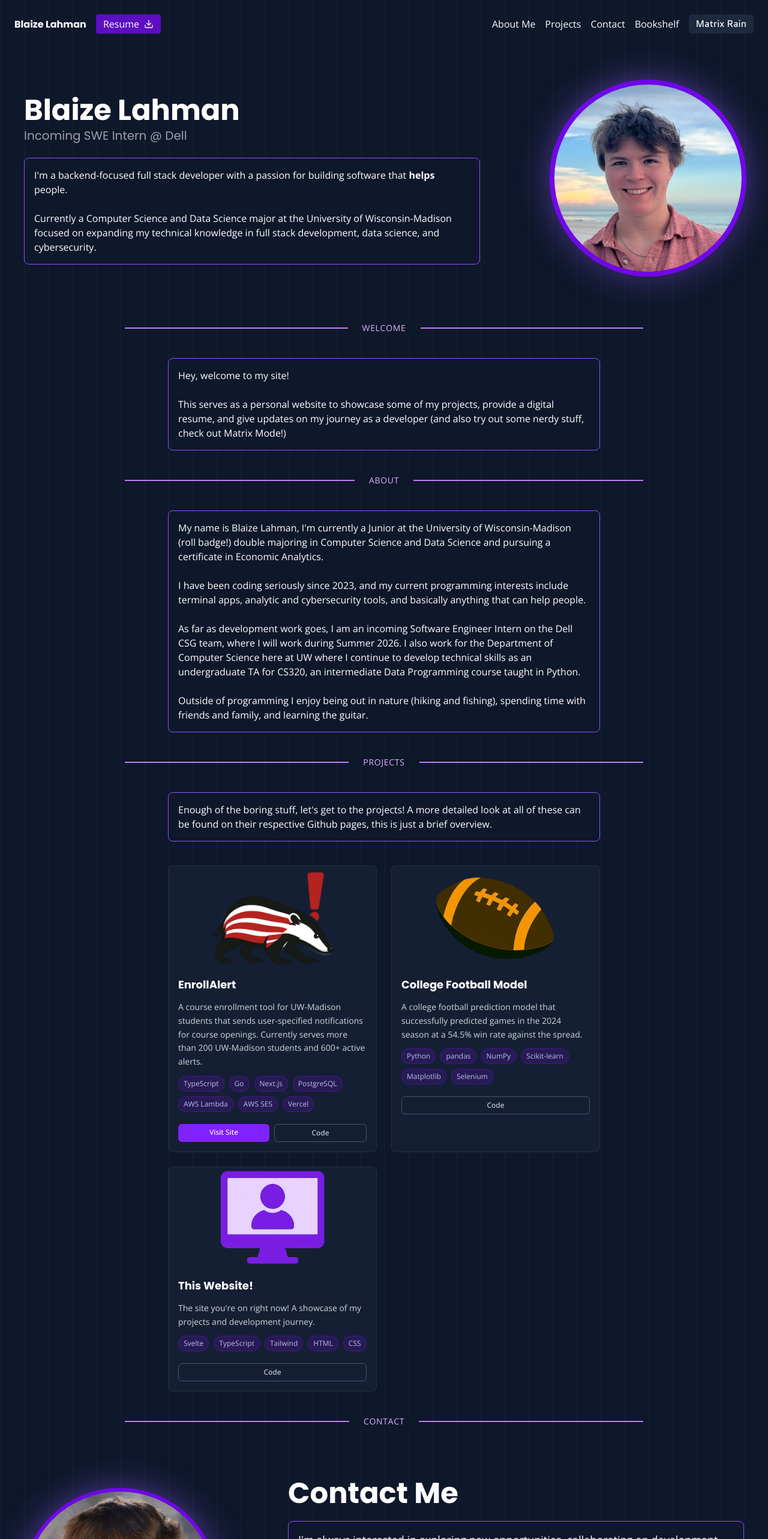
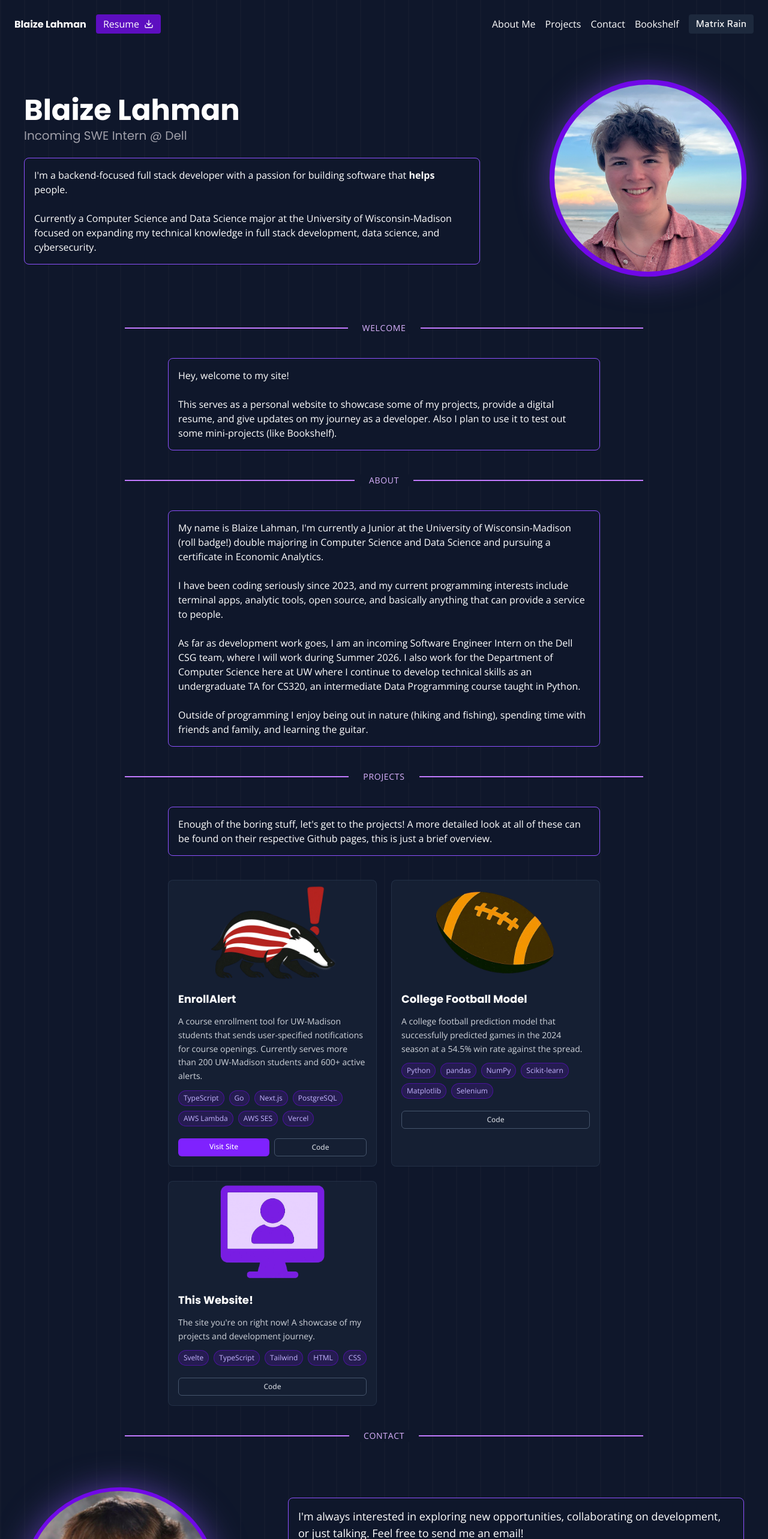
Before and after one commit to blaizerlahman/personal-site, a SvelteKit app: page / in a window 1280 px wide. Shown: the top 2566 px of the page at 60% size. Built offline with nearby package versions, Linux system fonts and the light colour scheme; a web font is replaced by a local one.

Commit message:
minor changes

```diff
--- a/src/components/sections/AboutSection.svelte
+++ b/src/components/sections/AboutSection.svelte
@@ -11,7 +11,7 @@
         double majoring in Computer Science and Data Science and pursuing a certificate in Economic Analytics.
         <br><br>
         I have been coding seriously since 2023, and my current programming interests include terminal apps,
-        analytic and cybersecurity tools, and basically anything that can help people.
+        analytic tools, open source, and basically anything that can provide a service to people.
         <br><br>
         As far as development work goes, I am an incoming Software Engineer Intern on the Dell CSG team,
         where I will work during Summer 2026. I also work for the
--- a/src/components/sections/ContactSection.svelte
+++ b/src/components/sections/ContactSection.svelte
@@ -57,9 +57,6 @@
 	>
 		<div class="flex-1 space-y-8 text-left">
 			<div class="space-y-4">
-				<h1 class="text-4xl sm:text-5xl font-bold leading-tight">
-					Contact Me
-				</h1>
         <TextBox>
           <p class="text-lg">
             {contactInfo.description}
--- a/src/components/sections/WelcomeSection.svelte
+++ b/src/components/sections/WelcomeSection.svelte
@@ -10,8 +10,8 @@
         Hey, welcome to my site!
         <br><br>
         This serves as a personal website to showcase some of my projects,
-        provide a digital resume, and give updates on my journey as a developer
-        (and also try out some nerdy stuff, check out Matrix Mode!)
+        provide a digital resume, and give updates on my journey as a developer.
+        Also I plan to use it to test out some mini-projects (like Bookshelf).
       </TextBox>
     </div>
   </section>
--- a/src/routes/bookshelf/+page.svelte
+++ b/src/routes/bookshelf/+page.svelte
@@ -24,7 +24,7 @@
           A collection of technical books I've read and the notes I've taken on them. My notetaking
           style is basically just slightly rephrasing whatever is on the page, so don't expect these to
           be groundbreaking or anything. I mainly keep them here as a means to revisit them from my
-          phone or another device if I don't have my normal machine.
+          phone or another device if I don't have my normal machine (and to have a personal Obsidian Sync).
         </p>
       </div>
     </TextBox>
```
